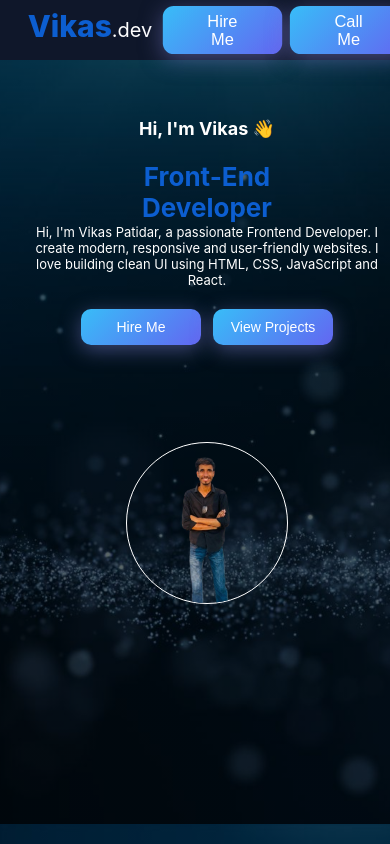
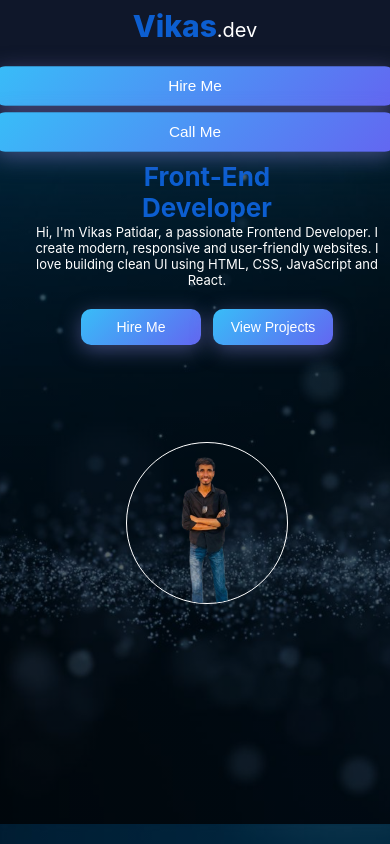
Before and after one commit to vikas20070/portfolio, a React (Create React App) app: page / in a window 390 px wide. Shown: the top 844 px of the page. Built offline with nearby package versions, Linux system fonts and the light colour scheme.

Commit message:
successful build

```diff
--- a/src/About.js
+++ b/src/About.js
@@ -21,7 +21,7 @@ function About() {
             </div>
             <div className="con1">
              <div>
-              <h2>About</h2>
+              <h2>About me</h2>
               <hr/>
               <p>I'm Vikas Patidar, a passionate Frontend Developer who loves
                 creating<br /> modern and responsive websites. I enjoy turning ideas
--- a/src/App.css
+++ b/src/App.css
@@ -9,7 +9,8 @@ color:blue;
 text-align:center;
 }
 .head{
-  width: 1050px;
+  width: 100%;
+  max-width: 1050px;
   height: 60px;
   background-color:#0f172a;
   display: flex;
@@ -17,17 +18,21 @@ text-align:center;
   position:fixed;
   top:0;
   left:0;
+  right:0;
+  align-items: center;
+  justify-content: space-between;
+  padding: 0 20px;
+  box-sizing: border-box;
+  z-index: 20;
 }
 .logo{
-    width: 200px;
+    min-width: 180px;
     height: 60px;
-  /* background-color: red; */
   display: flex;
   align-items: center;
-  justify-content: center;
+  justify-content: flex-start;
   color: white;
   font-size: 20px;
-
 }
 .vikas{
   font-size: 30px;
@@ -36,34 +41,31 @@ text-align:center;
   padding-bottom: 8px;
 }
 .menu{
-width: 580px;
+  flex: 1;
   height: 60px;
- /* background-color: rgb(68, 255, 0); */
   display:flex;
   flex-direction: row;
-gap:30px;
+  gap:20px;
   align-items:center;
-font-size: 20px;
-
+  justify-content: center;
+  font-size: 18px;
   font-family: 'Gill Sans', 'Gill Sans MT', Calibri, 'Trebuchet MS', sans-serif;
-font-weight: 600px;
+  font-weight: 600;
 }
 .menu a:hover{
   color: #0c5ed0;
 }
 .btn{
-   width: 300px;
+   min-width: 240px;
   height: 60px;
-  /* background-color: rgb(123, 0, 255); */
   display: flex;
   align-items: center;
-  gap: 18px;
-
+  justify-content: flex-end;
+  gap: 14px;
 }
 .btn button{
-padding:5px 30px;
+  padding:8px 20px;
   border:none;
-/* background:#0c5ed0; */
   background: linear-gradient(135deg, #38bdf8, #6366f1);
   box-shadow:0 5px 20px rgba(121, 121, 202, 0.5);
   transition:0.3s;
@@ -71,8 +73,62 @@ color:white;
   border-radius:10px;
   cursor:pointer;
   font-size:15px;
-/* transition:0.3s; */
   animation: zoom 1.5s infinite;
+}
+.btn button a{
+  color:white;
+  text-decoration:none;
+}
+
+@media screen and (max-width: 860px) {
+  .head{
+    flex-wrap: wrap;
+    height: auto;
+    padding: 12px 16px;
+    justify-content: center;
+  }
+  .logo{
+    justify-content: center;
+    width: 100%;
+    padding-bottom: 8px;
+  }
+  .menu{
+    width: 100%;
+    justify-content: center;
+    flex-wrap: wrap;
+    gap: 12px;
+    margin-bottom: 8px;
+  }
+  .menu a{
+    font-size: 14px;
+    padding: 6px 8px;
+  }
+  .btn{
+    width: 100%;
+    justify-content: center;
+    flex-wrap: wrap;
+    gap: 10px;
+    padding-bottom: 8px;
+  }
+  .btn button{
+    width: fit-content;
+    padding: 10px 18px;
+    font-size: 14px;
+  }
+}
+
+@media screen and (max-width: 560px) {
+  .menu{
+    gap: 8px;
+  }
+  .menu a{
+    font-size: 12px;
+    padding: 5px 6px;
+  }
+  .btn button{
+    width: 100%;
+    padding: 10px 0;
+  }
 }
 @keyframes zoom{
 0%{
--- a/src/Header.js
+++ b/src/Header.js
@@ -1,6 +1,6 @@
 function Header() {
   return (
-    <div class="head">
+    <div className="head">
       <div className="logo">
          <span className="vikas">Vikas</span>.dev
       </div>
@@ -12,8 +12,8 @@ function Header() {
         <a href="#contact">CONTACT US</a>
       </div>
       <div className="btn">
-        <button> <a href="#contact">Hire Me</a></button>
-         <button> <a href="tel:+918109836169">Call Me</a></button>
+        <button><a href="#contact">Hire Me</a></button>
+        <button><a href="tel:+918109836169">Call Me</a></button>
       </div>
     </div>
   );
```
Lines whose indentation alone changed are shown as unchanged.
